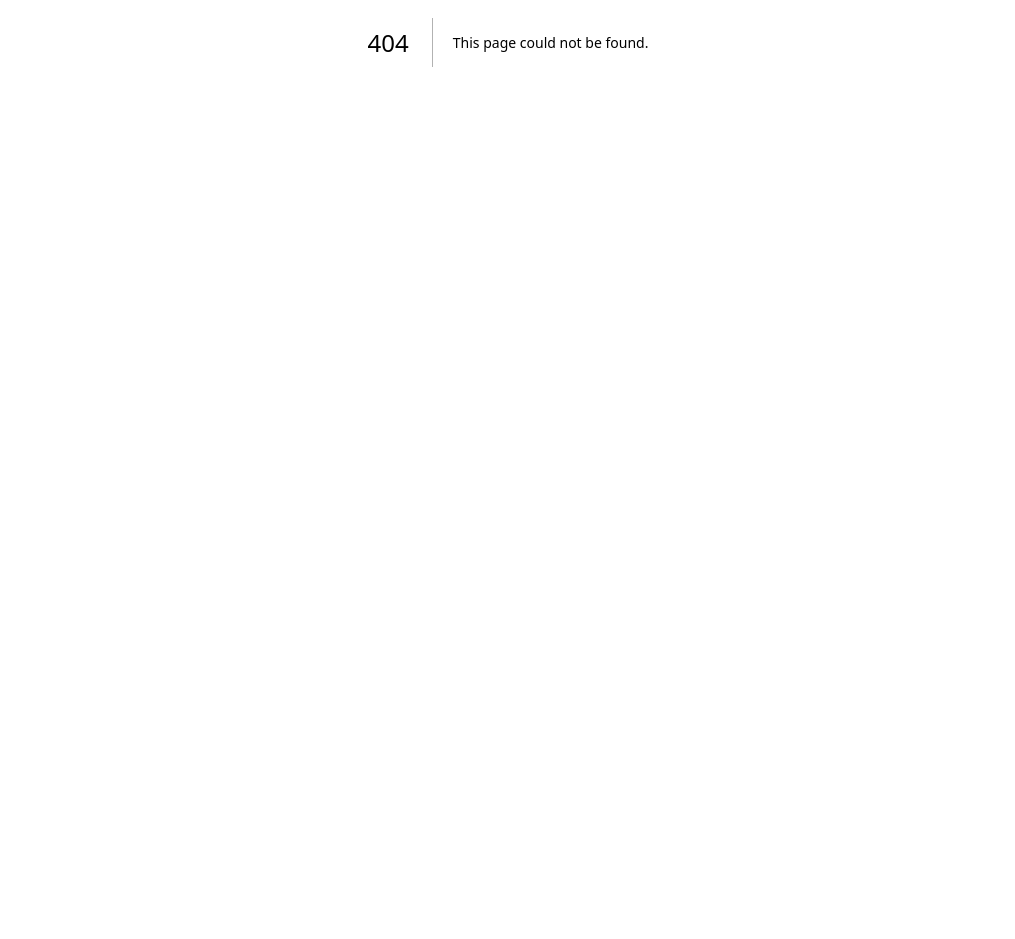
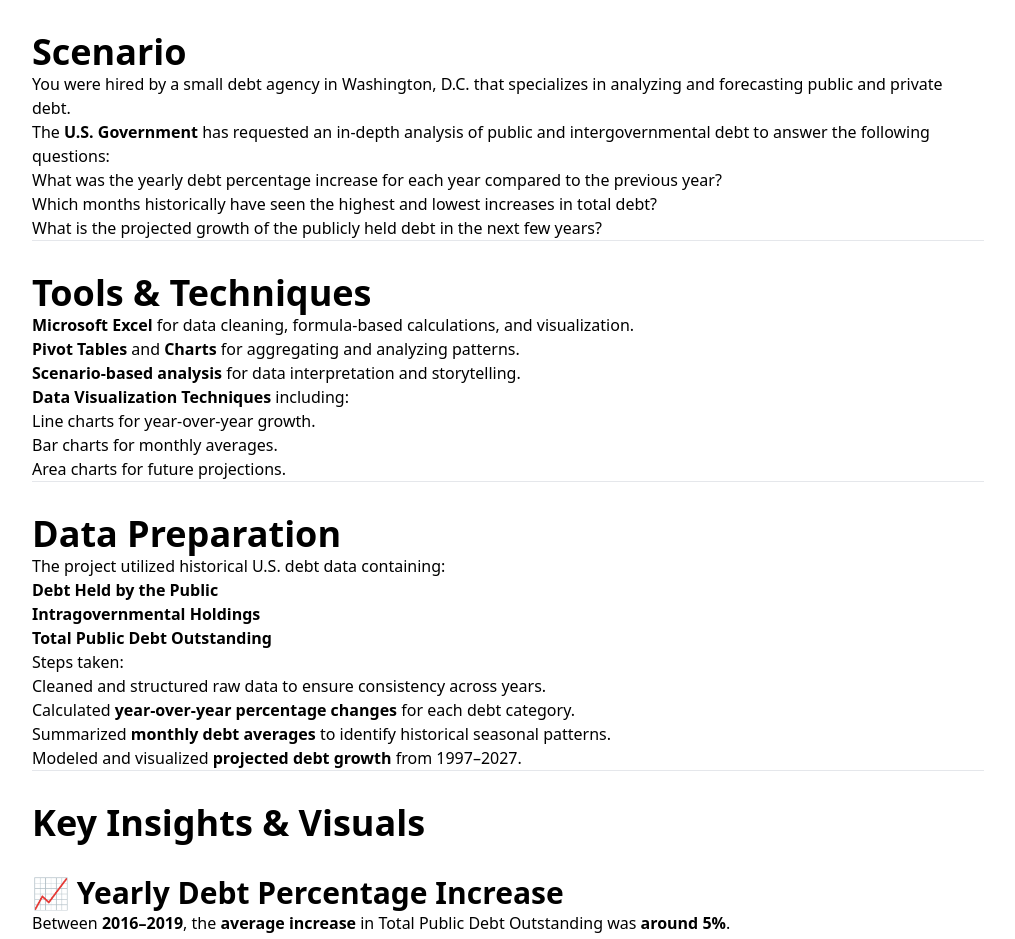
Before and after one commit to hannah-habibpour/portfolio, a Next.js app: page /projects/usdebt in a window 1280 px wide. Before the commit this address had no page. Shown: the part 380-1319 px from the top of the page, without its empty margins (132-1147 px from the left). Before the commit the page ends 822 px from the top, so only its background shows below. Built offline with nearby package versions, Linux system fonts and the light colour scheme.

Commit message:
Update project data and add US Debt Tracker content

```diff
--- /dev/null
+++ b/app/projects/(content)/usdebt/page.mdx
@@ -0,0 +1,101 @@
+## Overview
+
+**Project Link:** [View Project on OneDrive](https://onedrive.live.com/personal/7FE6A6E6994B453D/_layouts/15/Doc.aspx?sourcedoc=%7B81aa41e8-2f5a-44a9-b26b-34eb1d63b62e%7D&action=default)
+**US Debt Tracker** is an Excel-based data analysis project created to explore and visualize trends in the United States’ public and governmental debt.
+The project simulates a real-world scenario where a debt analytics agency in Washington D.C. was tasked by the U.S. Government to provide insights on historical and projected debt patterns.
+
+The analysis focused on answering key questions about the **yearly debt percentage increase**, **monthly historical trends**, and **future projections** of publicly held debt.
+
+---
+
+## Scenario
+
+You were hired by a small debt agency in Washington, D.C. that specializes in analyzing and forecasting public and private debt.
+The **U.S. Government** has requested an in-depth analysis of public and intergovernmental debt to answer the following questions:
+
+1. What was the yearly debt percentage increase for each year compared to the previous year?
+2. Which months historically have seen the highest and lowest increases in total debt?
+3. What is the projected growth of the publicly held debt in the next few years?
+
+---
+
+## Tools & Techniques
+
+- **Microsoft Excel** for data cleaning, formula-based calculations, and visualization.
+- **Pivot Tables** and **Charts** for aggregating and analyzing patterns.
+- **Scenario-based analysis** for data interpretation and storytelling.
+- **Data Visualization Techniques** including:
+  - Line charts for year-over-year growth.
+  - Bar charts for monthly averages.
+  - Area charts for future projections.
+
+---
+
+## Data Preparation
+
+The project utilized historical U.S. debt data containing:
+
+- **Debt Held by the Public**
+- **Intragovernmental Holdings**
+- **Total Public Debt Outstanding**
+
+Steps taken:
+
+1. Cleaned and structured raw data to ensure consistency across years.
+2. Calculated **year-over-year percentage changes** for each debt category.
+3. Summarized **monthly debt averages** to identify historical seasonal patterns.
+4. Modeled and visualized **projected debt growth** from 1997–2027.
+
+---
+
+## Key Insights & Visuals
+
+### 📈 Yearly Debt Percentage Increase
+
+- Between **2016–2019**, the **average increase** in Total Public Debt Outstanding was **around 5%**.
+- A **significant spike in 2020** was observed, primarily due to **pandemic-related economic responses**.
+
+### 📊 Monthly Historical Debt Trends
+
+- **Highest increases** occurred during **January, February, November, and December**, aligning with **holiday and spending seasons**.
+- **Lowest increases** were seen in **April, May, June, and July**, corresponding to periods with fewer major economic activities.
+- Hypothesis: Consumer spending and government fiscal behavior around holidays contribute to these fluctuations.
+
+### 🌎 Projected Publicly Held Debt
+
+- From **1997–2007**, debt increased by approximately **$4 trillion**.
+- From **2008–2019**, debt rose from **$10 trillion to $23 trillion**.
+- From **2020–2022**, debt grew from **$27 trillion to $31 trillion**.
+- Projections show that by **2027**, publicly held debt will approach **$40 trillion**.
+- The overall trend suggests **steady and accelerated growth**, influenced by policy, inflation, and economic cycles.
+
+---
+
+## Final Output
+
+The final Excel dashboard presents:
+
+- **Line Chart**: Yearly Debt Percentage Increase
+- **Bar Chart**: Monthly Average Total Debts
+- **Area Chart**: Projected Publicly Held Debt
+
+Each chart is accompanied by written summaries and conclusions for interpretability.
+
+---
+
+## Conclusions
+
+- The United States has experienced a **consistent upward trend** in both public and governmental debt.
+- The **pandemic year (2020)** marked a sharp deviation due to emergency spending.
+- Debt accumulation patterns correlate strongly with **economic cycles and consumer behavior**.
+- **Projections indicate continued growth**, highlighting the need for fiscal management and policy intervention.
+
+---
+
+## Future Work
+
+Potential areas to expand this analysis:
+
+- Integrate **macroeconomic indicators** such as unemployment, inflation, and GDP.
+- Automate projections using **Excel forecasting models** or **Python integration**.
+- Compare debt trends across countries for a **global economic perspective**.
--- a/data/projects.json
+++ b/data/projects.json
@@ -26,7 +26,7 @@
     "startDate": "Oct 2025",
     "endDate": "done",
     "description": "It is an Excel-based data analysis project created to explore and visualize trends in the United States’ public and governmental debt.",
-    "projectUrl": "/projects/us_debt_tracker",
+    "projectUrl": "/projects/usdebt",
     "featured": true
   }
 ]
```
